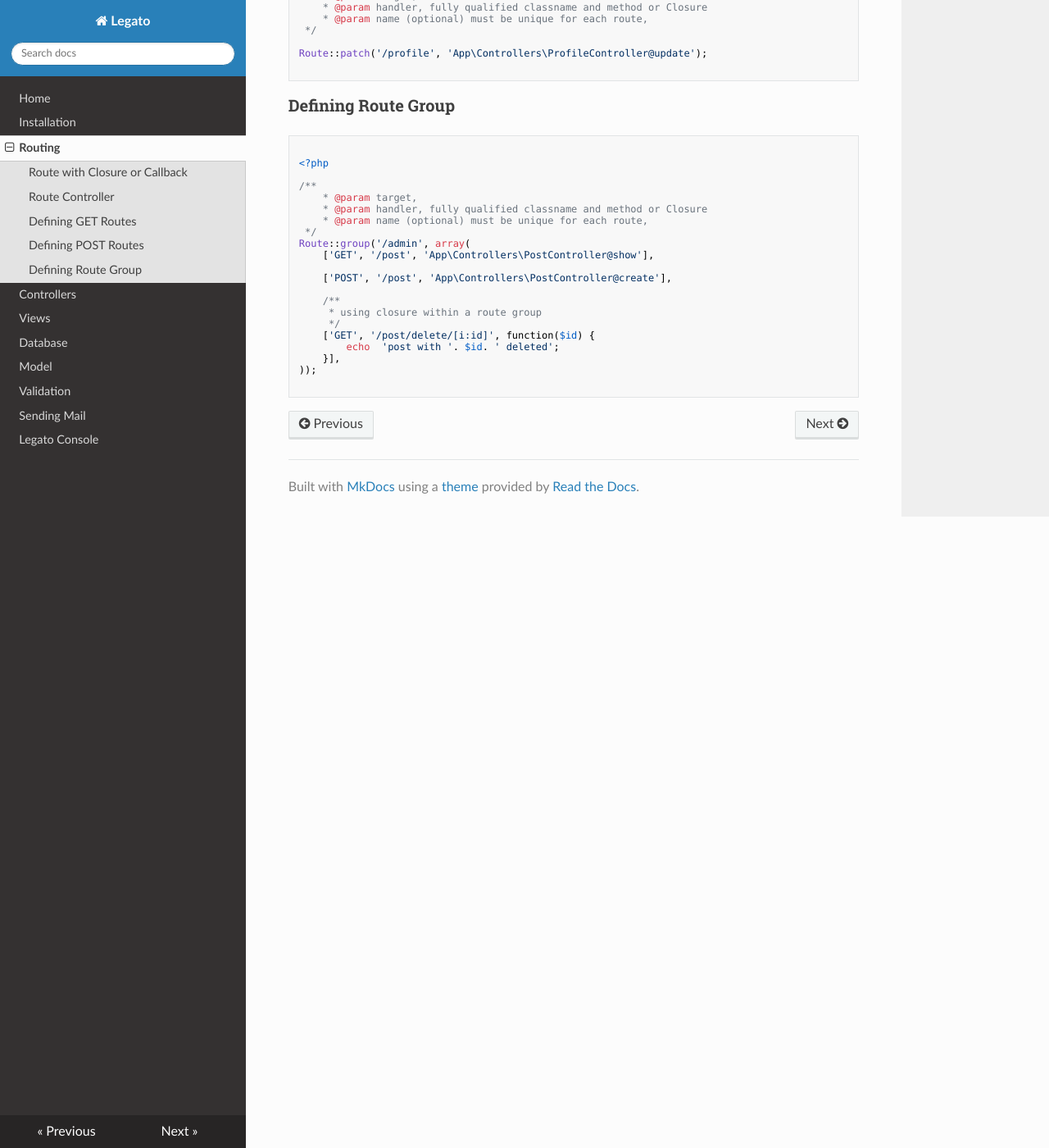
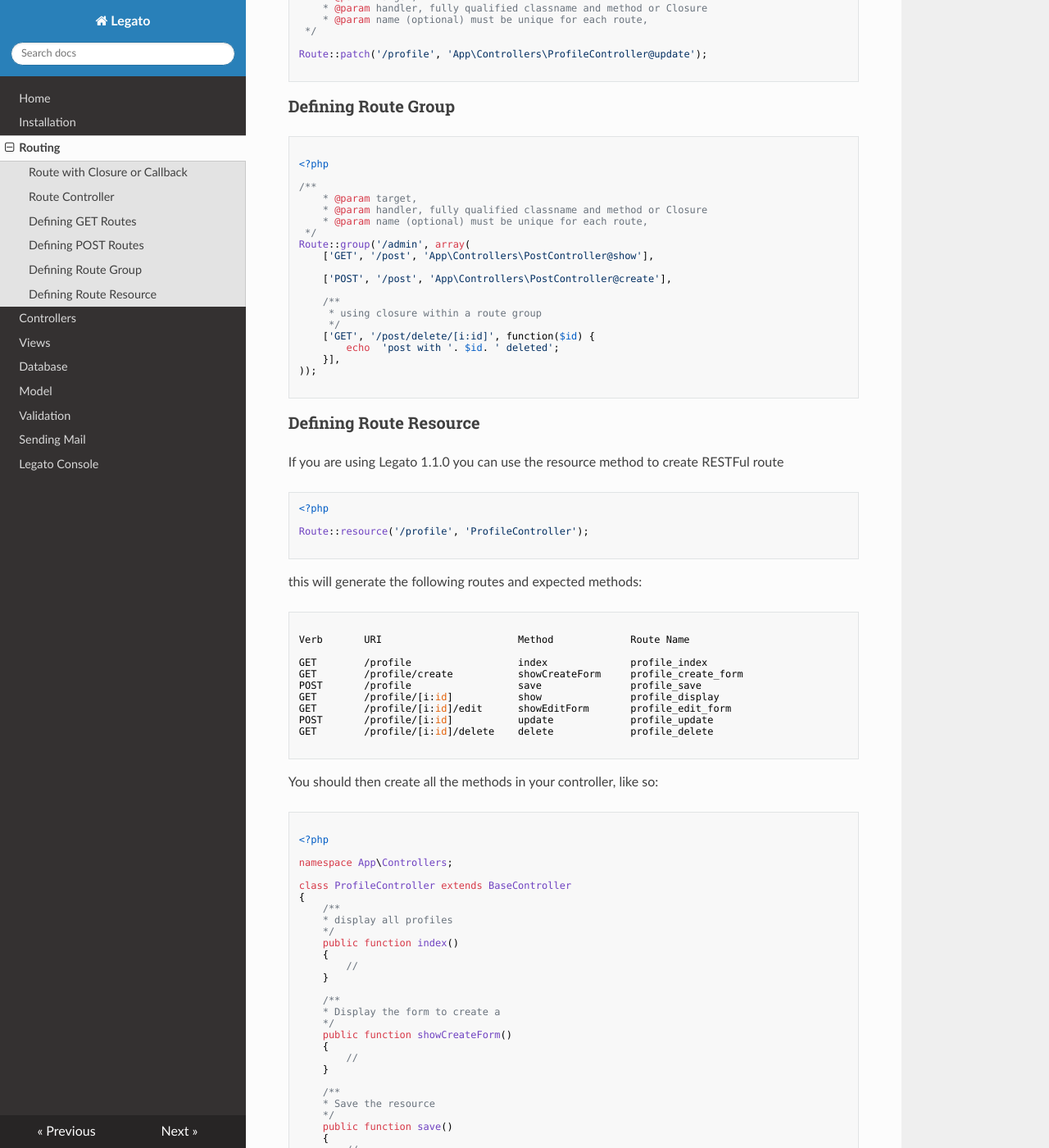
Before and after one commit to terdia/legato-docs, an MkDocs documentation site: the page built from docs/routing.md, in a window 1280 px wide and 1400 px high, scrolled down 1734 px. Shown: the whole window at 82% size. Built offline with MkDocs 1.6.1, drawn with Linux system fonts in a browser that asks for light colours; nearby versions of some CDN libraries; old or Windows-style settings are respelled for this version of MkDocs; some of the changed text lies outside the part shown.

Commit message:
updated docs with route resource info

````diff
--- a/docs/routing.md
+++ b/docs/routing.md
@@ -57,7 +57,7 @@ When you define a controller route, you should also specify
 the fully qualified name of a controller and method that
 will be executed for example for the route /contact the
 controller is ContactController while the method to be
-executed is save, 'App\Controllers\ContactController@save'.
+executed is save, `App\Controllers\ContactController@save`
 
 ### Defining GET Routes
 
@@ -129,3 +129,107 @@ Route::group('/admin', array(
 ));
 
 ```
+
+### Defining Route Resource
+If you are using Legato 1.1.0 you can use the resource method
+to create RESTFul route
+
+```php
+<?php
+
+Route::resource('/profile', 'ProfileController');
+
+```
+
+this will generate the following routes and expected methods:
+
+```
+
+Verb 	   URI 	                     Method 	        Route Name
+
+GET 	   /profile 	             index 	            profile_index
+GET 	   /profile/create 	         showCreateForm     profile_create_form
+POST 	   /profile 	             save 	            profile_save
+GET 	   /profile/[i:id] 	         show 	            profile_display
+GET 	   /profile/[i:id]/edit 	 showEditForm 	    profile_edit_form
+POST 	   /profile/[i:id] 	         update 	        profile_update
+GET 	   /profile/[i:id]/delete 	 delete 	        profile_delete
+
+```
+
+You should then create all the methods in your controller, like so:
+
+```php
+
+<?php
+
+namespace App\Controllers;
+
+class ProfileController extends BaseController
+{
+    /**
+    * display all profiles
+    */
+    public function index()
+    {
+        //
+    }
+
+    /**
+    * Display the form to create a
+    */
+    public function showCreateForm()
+    {
+        //
+    }
+
+    /**
+    * Save the resource
+    */
+    public function save()
+    {
+        //
+    }
+
+    /**
+    * Display a specific resource
+    *
+    * @param $id
+     */
+    public function show($id)
+    {
+        //
+    }
+
+    /**
+    * Show the form to edit the resource
+    *
+    * @param $id
+     */
+    public function showEditForm($id)
+    {
+
+    }
+
+    /**
+    * Update the specified resource
+    *
+    * @param $id
+     */
+    public function update($id)
+    {
+
+    }
+
+    /**
+    * Delete the specified resource
+    *
+    * @param $id
+     */
+    public function delete($id)
+    {
+
+    }
+}
+
+```
````
Also changed, not shown: docs/controller.md (+14 -6 lines).
